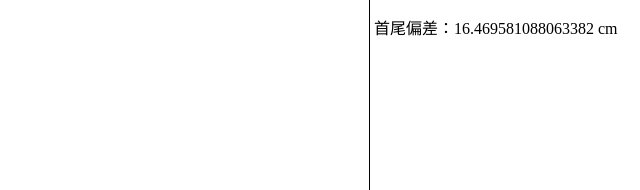
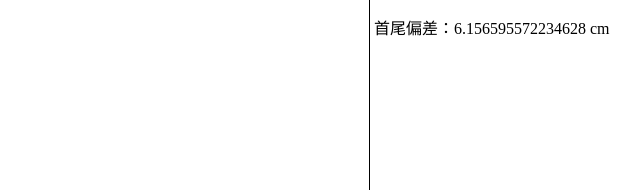
Before and after one commit to cosmozhang1995/myexcel, a website: page index.html in a window 1280 px wide. Shown: the part 739-929 px from the top of the page, 640-1280 px from the left. Drawn offline with Linux system fonts and the light colour scheme.

```diff
--- a/index.html
+++ b/index.html
@@ -188,7 +188,7 @@
 		document.getElementById('mysvg').appendChild(svgUtils.createPoint(tPoint));
 	}
 
-	$('#error-value').html(Math.pow(Math.pow(points[0].x - points[points.length-1].x, 2) * Math.pow(points[0].y - points[points.length-1].y, 2), 0.5));
+	$('#error-value').html(Math.pow(Math.pow(points[0].x - points[points.length-1].x, 2) + Math.pow(points[0].y - points[points.length-1].y, 2), 0.5));
 }
 </script>
 </html>
```
